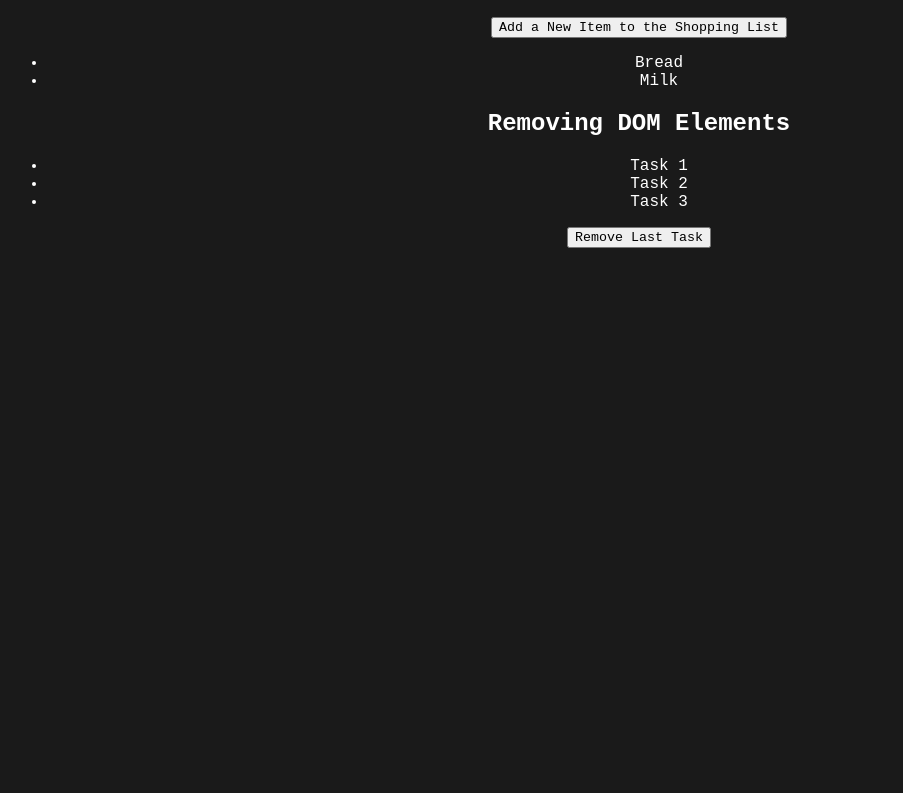
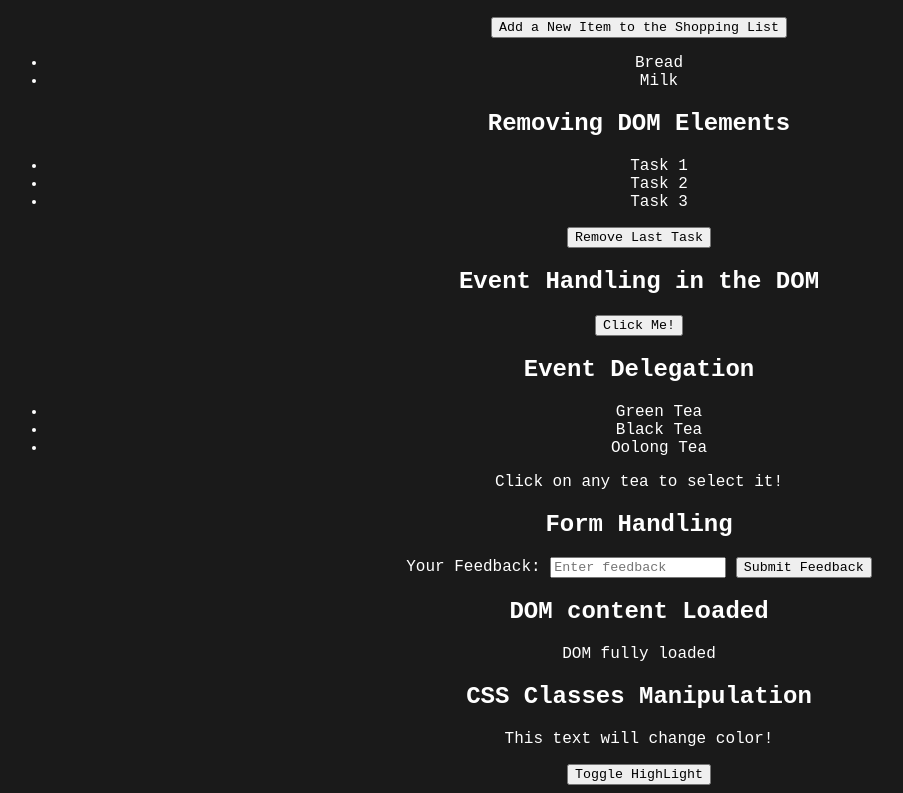
Before and after one commit to ExploitEngineer/EveryThing_youNeed_ToLearn_JavaScript, a plain HTML site: page part8/dom.html in a window 1280 px wide. Shown: the part 513-1306 px from the top of the page, without its empty margins (1-904 px from the left). Before the commit the page ends 800 px from the top, so only its background shows below. Drawn offline with Linux system fonts and the light colour scheme.

Commit message:
Add new changes in dom.html & script.js file

```diff
--- a/part8/dom.html
+++ b/part8/dom.html
@@ -78,6 +78,47 @@
         <button type="button" id="removeLastTask">Remove Last Task</button>
     </section>
 
+    <!-- Example 6: Event Handling in the DOM -->
+    <section id="example-6">
+        <h2>Event Handling in the DOM</h2>
+        <button type="button" id="clickMeButton">Click Me!</button>
+    </section>
+
+    <!-- Example 7: Event Delegation -->
+    <section id="example-7">
+        <h2>Event Delegation</h2>
+        <ul id="teaList">
+            <li class="teaItem">Green Tea</li>
+            <li class="teaItem">Black Tea</li>
+            <li class="teaItem">Oolong Tea</li>
+        </ul>
+        <p>Click on any tea to select it!</p>
+    </section>
+
+    <!-- Example 8: From Handling -->
+    <section id="example-8">
+        <h2>Form Handling</h2>
+        <form id="feedbackFrom">
+            <label for="feedbackInput">Your Feedback:</label>
+            <input type="text" id="feedbackInput" placeholder="Enter feedback">
+            <button type="submit">Submit Feedback</button>
+        </form>
+        <p id="feedbackDisplay"></p>
+    </section>
+
+    <!-- Example 9: DOM Content Loaded -->
+    <section id="example-9">
+        <h2>DOM content Loaded</h2>
+        <p id="domStatus">Waiting for DOM to load....</p>
+    </section>
+
+    <!-- Example 10: Css Classes Manipulation -->
+    <section id="example-10">
+        <h2>CSS Classes Manipulation</h2>
+        <p id="descriptionText">This text will change color!</p>
+        <button id="toggleHighLight">Toggle HighLight</button>
+    </section>
+
     <script src="script.js"></script>
 </body>
 
--- a/part8/script.js
+++ b/part8/script.js
@@ -40,4 +40,41 @@ document.getElementById("addNewItem").addEventListener('click', function () {
 document.getElementById("removeLastTask").addEventListener('click', function () {
     let taskList = document.getElementById("taskList");
     taskList.lastElementChild.remove();
-})
+});
+
+
+// INFO: Example 6
+
+document.getElementById("clickMeButton").addEventListener('click', function () {
+    alert("chaicode");
+});
+
+
+// INFO: Example 7
+document.getElementById("teaList").addEventListener('click', function (event) {
+    if (event.target && event.target.matches('.teaItem')) {
+        alert("You selected:" + event.target.textContent);
+    }
+});
+
+
+// INFO: Example 8
+document.getElementById("feedbackFrom").addEventListener('submit', function (e) {
+    e.preventDefault();
+    let feedback = document.getElementById("feedbackInput").value;
+    console.log(feedback);
+    document.getElementById("feedbackDisplay").textContent = `Feedback is: ${feedback}`;
+});
+
+
+// INFO: Example 9
+document.addEventListener('DOMContentLoaded', function () {
+    document.getElementById('domStatus').textContent = "DOM fully loaded";
+});
+
+
+// INFO: Example 10
+document.getElementById("toggleHighLight").addEventListener('click', function () {
+    let descriptionText = document.getElementById("descriptionText");
+    descriptionText.classList.toggle('highlight');
+});
```
